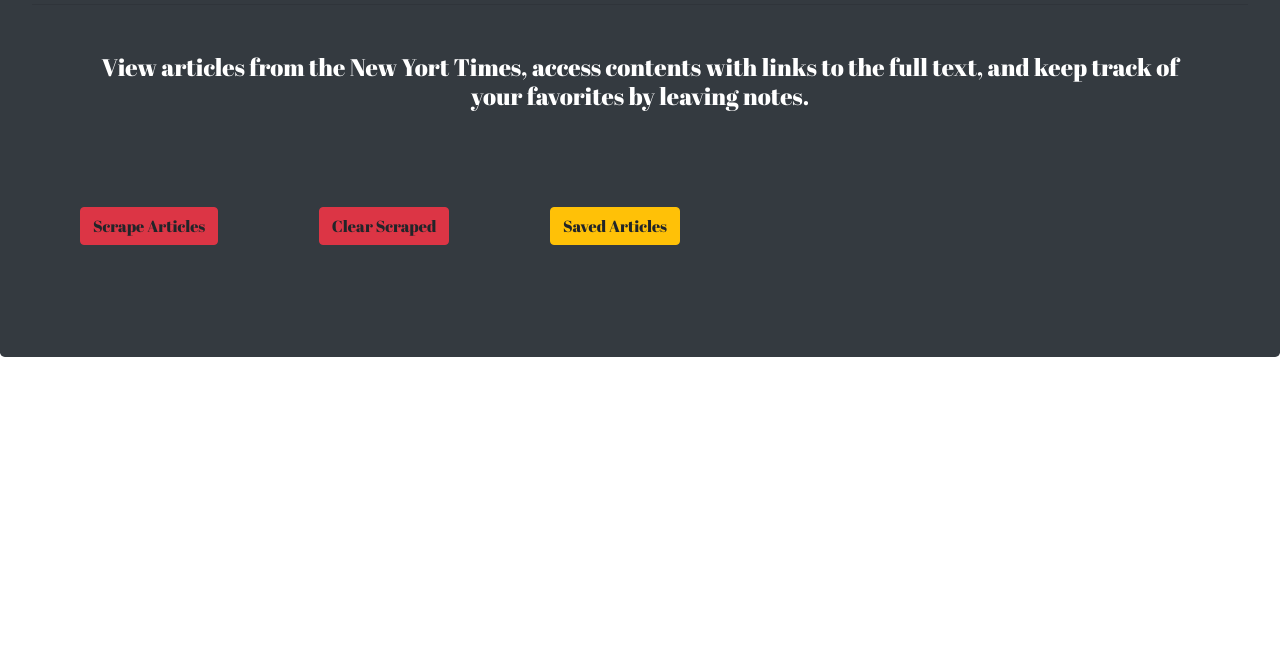
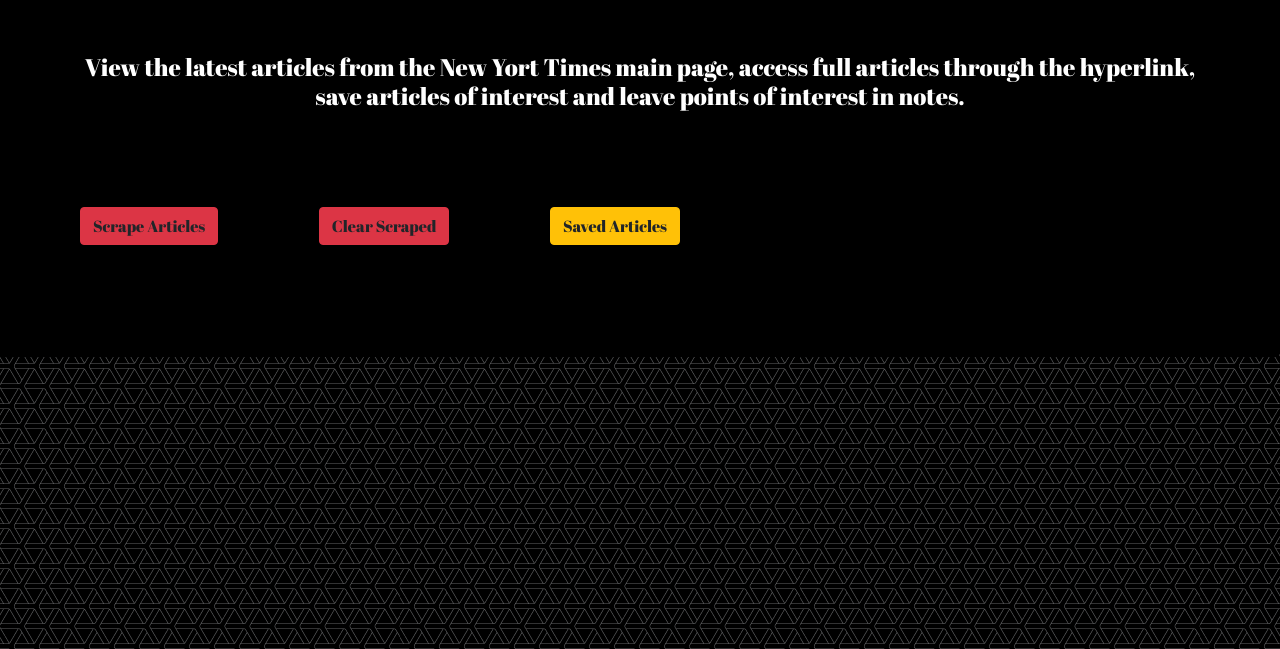
Before and after one commit to katejamboretz/news-scrape, a website: page public/index.html in a window 1280 px wide. Shown: the part 151-800 px from the top of the page. Drawn offline with nearby package versions, Linux system fonts and the light colour scheme.

Commit message:
updated readme and added background image to html and black background to jumbotron

```diff
--- a/public/app.js
+++ b/public/app.js
@@ -7,7 +7,7 @@
 
     $.getJSON("/articles", function (data) {
         for (var i = 0; i < data.length; i++) {
-            $("#articles").append("<div class='col mb-4'><div class='card m-5'><div class='card-body'><div class='article' data-id='" + data[i]._id + "'><h2 class='text-center m-15'>" + data[i].title + "</h2><br /><p class='text-center m-15'>" + data[i].summary + "</p><p class='text-center'><a href = 'https://www.nytimes.com" + data[i].link + "'>Link to Full Article</a></p><p><button type='button' class='btn btn-primary m-2' id='add-note' data-id='" + data[i]._id + "'>Add note</button><button type='button' class='btn btn-primary m-2' id='remove-article' data-id='" + data[i]._id + "'>Remove</button></p></div></div></div></div>");
+            $("#articles").append("<div class='col mb-4'><div class='card m-5'><div class='card-body'><div class='article' data-id='" + data[i]._id + "'><h2 class='text-center m-15'>" + data[i].title + "</h2><br /><p class='text-center m-15'>" + data[i].summary + "</p><p class='text-center'><a href = 'https://www.nytimes.com" + data[i].link + "'>Link to Full Article</a></p><p><button type='button' class='btn btn-primary m-2' id='add-note' data-id='" + data[i]._id + "'>View Notes</button><button type='button' class='btn btn-primary m-2' id='remove-article' data-id='" + data[i]._id + "'>Remove</button></p></div></div></div></div>");
         }
     });
 }
--- a/public/index.html
+++ b/public/index.html
@@ -12,15 +12,13 @@
 
 <body>
     <div id="wrapper">
-        <div class="jumbotron bg-dark">
-            <h1 class="display-4 bg-dark text-white text-center">NYT News Scrape</h1>
+        <div class="jumbotron">
+            <h1 class="display-4 text-white text-center">NYT News Scrape</h1>
             <hr class="my-4">
             <p>
-            <h4 class="bg-black text-white text-center m-5">View articles from the New Yort Times, access contents with
-                links to the
-                full
-                text, and keep
-                track of your favorites by leaving notes.
+            <h4 class="text-white text-center m-5">View the latest articles from the New Yort Times main page, access
+                full articles through the hyperlink,
+                save articles of interest and leave points of interest in notes.
             </h4>
             </p>
             <button class='btn btn-danger text-body m-5' id='scrape'>Scrape Articles</button>
--- a/public/style.css
+++ b/public/style.css
@@ -2,3 +2,16 @@
     font-family: 'Abril Fatface', cursive;
     font-style: 'Abril Fatface', cursive;
 }
+
+body {
+    background-color: #777777;
+    background-image: url("./webb-dark.png");
+    background-size: auto;
+    background-repeat: repeat;
+    z-index: -2;
+    object-position: center;
+  }
+
+  .jumbotron {
+    background-color: black;
+  }
```
Also changed, not shown: README.md, public/webb-dark.png (added), 1 other file.
